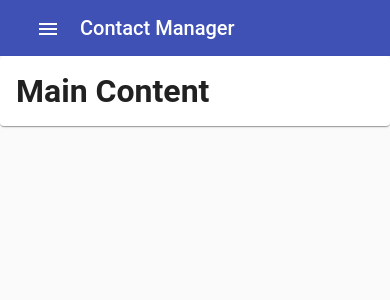
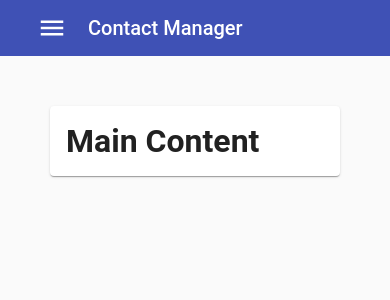
Before and after one commit to moskv08/Angular-Material-Playground, an Angular app: page /contactmanager in a window 390 px wide. Shown: the top 300 px of the page. Built offline with nearby package versions, Linux system fonts and the light colour scheme.

Commit message:
define a content wrapper class

```diff
--- a/src/app/contactmanager/components/sidenav/sidenav.component.html
+++ b/src/app/contactmanager/components/sidenav/sidenav.component.html
@@ -1,7 +1,5 @@
 <mat-drawer-container class="app-sidenav-container" autosize>
-  <mat-drawer #sidenav class="app-sidenav"
-  [mode]="isScreenSmall() ? 'over' : 'side'"
-  [opened]="!isScreenSmall()">
+  <mat-drawer #sidenav class="app-sidenav" [mode]="isScreenSmall() ? 'over' : 'side'" [opened]="!isScreenSmall()">
 
     <mat-toolbar color="primary">My Contacts</mat-toolbar>
     <mat-list role="list">
@@ -17,11 +15,9 @@
     <!-- Toolbar component at the top -->
     <app-toolbar (toggleSidenav)="sidenav.toggle()"></app-toolbar>
     <!-- Child components of contactmanager app -->
-    <router-outlet></router-outlet>
-
-    <!-- <button type="button" mat-button (click)="sidenav.toggle()">
-      Toggle sidenav
-    </button> -->
+    <div class="wrapper">
+      <router-outlet></router-outlet>
+    </div>
   </div>
 
 </mat-drawer-container>
--- a/src/app/contactmanager/components/sidenav/sidenav.component.scss
+++ b/src/app/contactmanager/components/sidenav/sidenav.component.scss
@@ -19,3 +19,7 @@
 .app-sidenav {
   width: 240px;
 }
+
+.wrapper {
+  margin: 50px;
+}
--- a/src/app/contactmanager/components/toolbar/toolbar.component.html
+++ b/src/app/contactmanager/components/toolbar/toolbar.component.html
@@ -1,5 +1,6 @@
+<!-- Container for headers, titles or actions -->
 <mat-toolbar color="primary">
-  <button mat-button (click)="toggleSidenav.emit()">
+  <button mat-button class="sidenav-toggle" (click)="toggleSidenav.emit()">
     <mat-icon>menu</mat-icon>
   </button>
   <span>Contact Manager</span>
--- a/src/app/contactmanager/components/toolbar/toolbar.component.scss
+++ b/src/app/contactmanager/components/toolbar/toolbar.component.scss
@@ -0,0 +1,22 @@
+$iconWidth: 56px;
+
+.sidenav-toggle {
+  display: none;
+  padding: 0;
+  margin: 8px;
+  min-width: $iconWidth;
+
+  @media (max-width: 720px) {
+    display: flex;
+    align-items: center;
+    justify-content: center;
+  }
+
+  mat-icon {
+    font-size: 30px;
+    height: $iconWidth;
+    width: $iconWidth;
+    line-height: $iconWidth;
+    color: white;
+  }
+}
```
